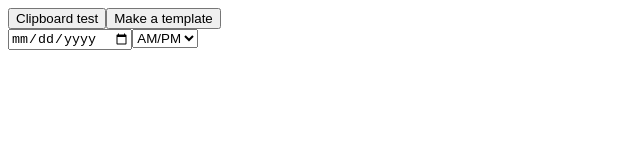
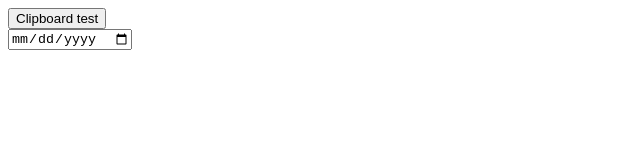
Before and after one commit to J-Fink/liturgical-template-maker, a Gatsby site: page / in a window 1280 px wide. Shown: the whole page, without its empty margins (0-640 px from the left). Built offline with nearby package versions, Linux system fonts and the light colour scheme; Gatsby itself is replaced by a stand-in of ours.

Commit message:
add useState for facebookTextReady, templateHTML, etc. Also add inputChecker to help with filling out form

```diff
--- a/src/pages/index.js
+++ b/src/pages/index.js
@@ -7,6 +7,11 @@
     const [showLitData, setShowLitData] = useState(false);
     const [templateMade, setTemplateMade] = useState(false);
     const [templateHTML, setTemplateHTML] = useState('');
+    const [inputChecker, setInputChecker] = useState(false);
+    const [facebookTextReady, setFacebookTextReady] = useState(false);
+    const [websiteCodeTextReady, setWebsiteCodeTextReady] = useState(false);
+    const [makeTemplateReady, setMakeTemplateReady] = useState(false);
+    console.log(inputChecker, ' inputchecker')
     let days = ['Sunday', 'Monday', 'Tuesday', 'Wednesday', 'Thursday', 'Friday', 'Saturday'];
     let month, day, paddedDay, year, currentSeason, baseURL, selectedDayOfYear, currentDayOfYear, dayOfWeek, displayMonth;
     let facebookText, websiteCode, meridiemIndicator;
@@ -71,6 +76,7 @@
 
       const makeTemplate = () => {
         // console.log(Types);
+        if(inputChecker === true){
             dayOfWeek = days[new Date(year, month, day).getDay()];
             let specificDayForCalendar = dayOfYear(new Date(year, month, day)).calculatedDay;
             let dayData = getMyData(specificDayForCalendar);
@@ -78,14 +84,14 @@
             // let litDayName = data.name;
             // console.log(data.name);
 
-        console.log(displayMonth.toString() + day.toString() + year.toString().substring(2, 4))
-        let queryURL = displayMonth.toString() + day.toString() + year.toString().substring(2, 4);
-        console.log(queryURL);
+            // console.log(displayMonth.toString() + day.toString() + year.toString().substring(2, 4));
+            // let queryURL = displayMonth.toString() + day.toString() + year.toString().substring(2, 4);
+            // console.log(queryURL);
             facebookText = `
               <h1>Facebook Text</h1>
               <div>
                 ${displayMonth}/${day}/${year} ${days[new Date(year, month, day).getDay()]} Mass, Cathedral of Saint Paul, St. Paul, MN<br>
-            Mass today is for: ${dayData.name}<br>
+                Mass today is for: ${dayData?.name}<br>
 
                 Support the Cathedral here:<br>
                 https://www.cathedralsaintpaul.org/give
@@ -199,10 +205,13 @@
         console.log(template);
         setTemplateHTML(template);
         setTemplateMade(true);
+        setFacebookTextReady(true);
+        setWebsiteCodeTextReady(true);
 
-
+      } else {
+        alert("check inputs");
       }
-
+}
   const handleChange = () => {
     //get mm/dd/yyyy from date input and set dateRef to that
     day = parseInt(dateRef.current.value.split("-")[2]); //1-31
@@ -219,11 +228,23 @@
     console.log(dateRef.current.value);
     console.log(new Date(year, month, day));
     console.log(displayMonth + "/" + day + "/" + year + " " + days[new Date(year, month, day).getDay()]);
+    meridiemRef.current.style.display = 'inline';
+  };
+  const copyFacebookText = () => {
+
+
+  };
+  const copyWebsiteCodeText = () => {
+
+
+
   };
   const meridiemChange = () => {
     //get mm/dd/yyyy from date input and set dateRef to that
     meridiemIndicator = meridiemRef.current;
     console.log(meridiemIndicator.value)
+    setMakeTemplateReady(true);
+    setInputChecker(true);
     // console.log(meridiemRef.current.value);
     // day = parseInt(dateRef.current.value.split("-")[2]); //1-31
     // month = parseInt(dateRef.current.value.split("-")[1] - 1); //0-11
@@ -239,7 +260,9 @@
   return(
     <>
     <button onClick={clipboardCopy}>Clipboard test</button>
-    <button onClick={makeTemplate}>Make a template</button>
+    {makeTemplateReady ? <button onClick={makeTemplate}>Make a template</button> : ''}
+    {facebookTextReady ? <button onClick={copyFacebookText}>Copy Facebook Text</button> : ''}
+    {websiteCodeTextReady ? <button onClick={copyWebsiteCodeText}>Copy Facebook Text</button> : ''}
 
 
 
@@ -249,7 +272,7 @@
       <input type="date" placeholder="Date: mm/dd/yyyy" ref={dateRef} onChange={handleChange}></input>
 
 
-      <select name="Meridiem Indicator" ref={meridiemRef} onChange={meridiemChange}>
+      <select name="Meridiem Indicator" ref={meridiemRef} onChange={meridiemChange} style={{display: 'none'}}>
         {/* <option selected="selected">AM/PM</option> */}
         <option disabled selected>AM/PM</option>
         <option value="AM">AM</option>
```
Lines whose indentation alone changed are shown as unchanged.
